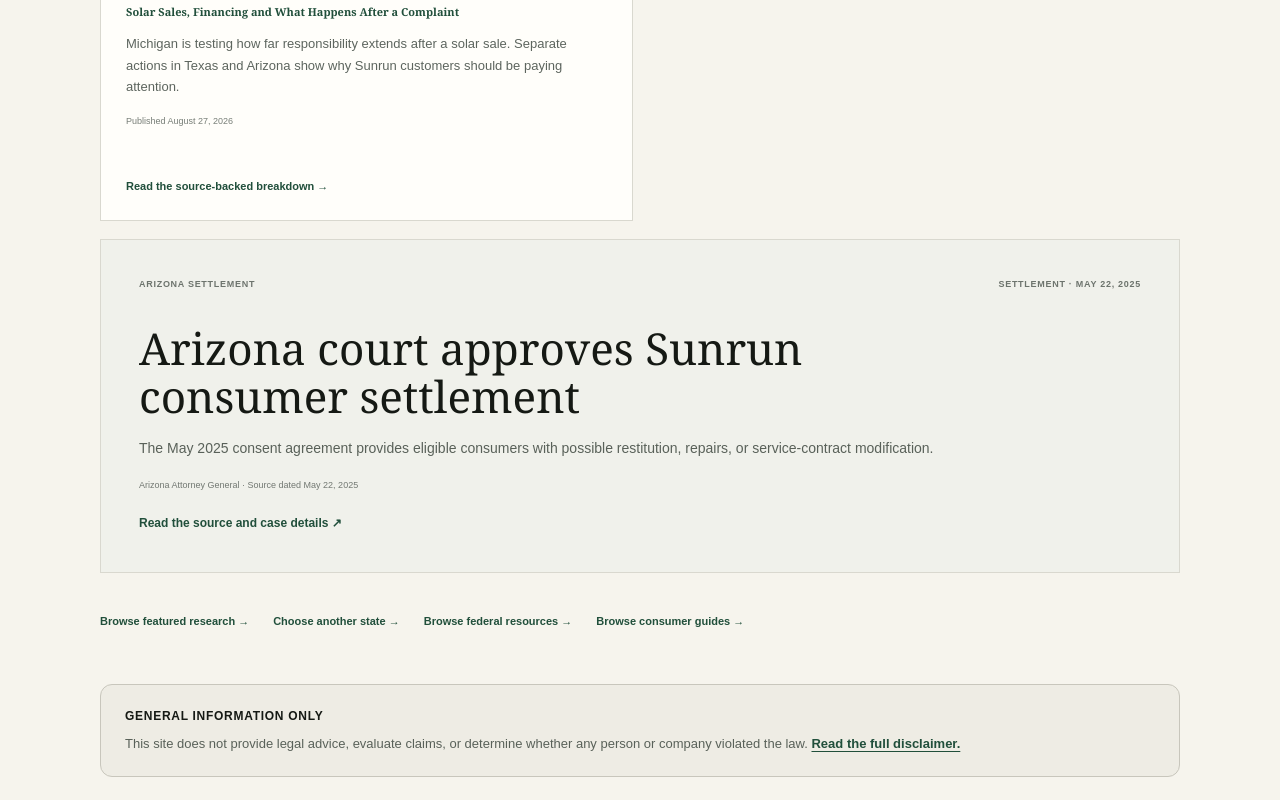
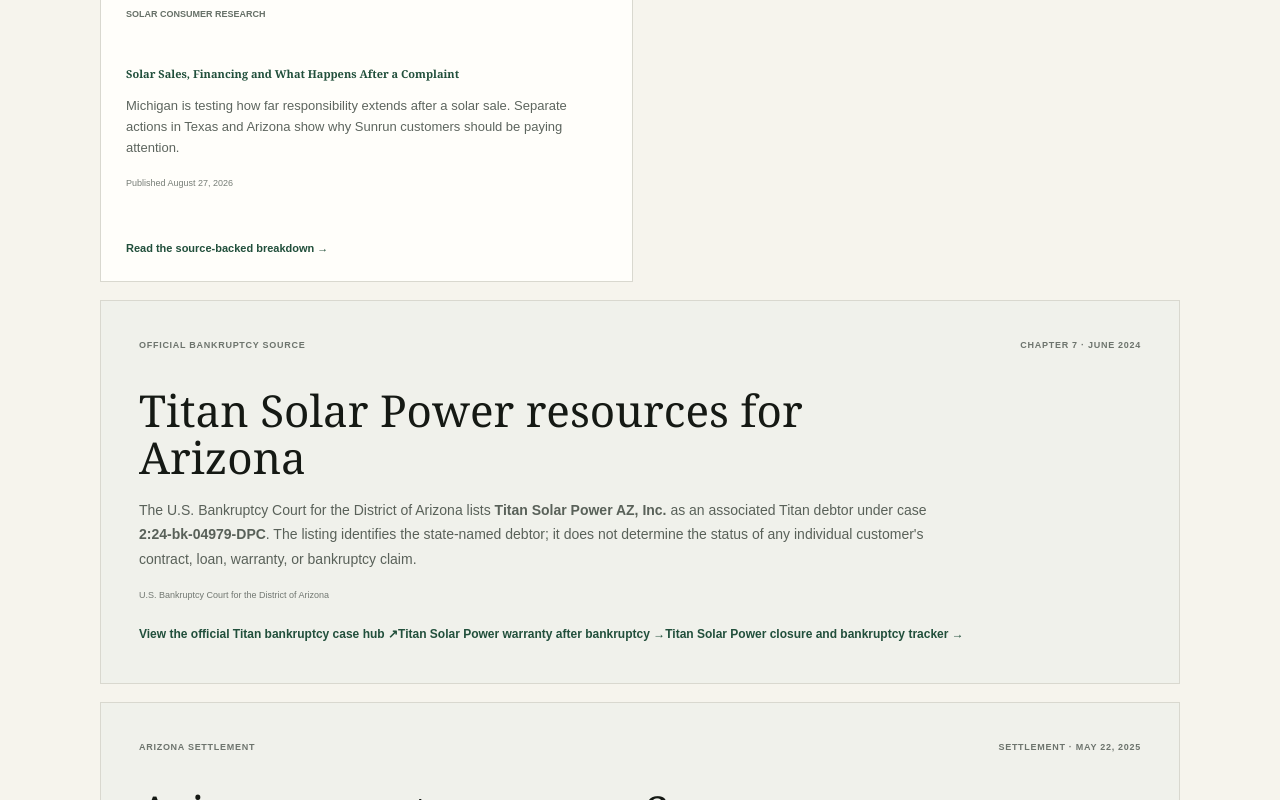
Before and after one commit to Decentralized-Rob/solar-consumer-research, a Next.js app: page /states/arizona in a window 1280 px wide. Shown: the part 2000-2800 px from the top of the page. Built offline with nearby package versions, Linux system fonts and the light colour scheme.

Commit message:
Link Titan bankruptcy sources into state pages

```diff
--- a/components/state-resource-page.tsx
+++ b/components/state-resource-page.tsx
@@ -4,11 +4,13 @@ import { resources, stateSlug } from "../lib/content";
 import { featuredStateSources } from "../lib/featured-state-sources";
 import { getResearchStoriesForState } from "../lib/research-stories";
 import { consumerProtectionByState, getStateSolarCase } from "../lib/state-research";
+import { getTitanStateBankruptcy, titanBankruptcyCourtUrl } from "../lib/titan-state-research";
 
 export function StateResourcePage({ state }: { state: { code: string; name: string; available: boolean } }) {
   const consumerProtection = consumerProtectionByState[state.code];
   const solarCase = getStateSolarCase(state.code);
   const relatedResearch = getResearchStoriesForState(state.code);
+  const titanBankruptcy = getTitanStateBankruptcy(state.code);
   const stateResources = resources.filter(
     (item) => item.stateCode === state.code
       && item.id !== "ma-electric-company"
@@ -20,20 +22,27 @@ export function StateResourcePage({ state }: { state: { code: string; name: stri
   const displayedSolarCase = solarCase && (solarCase.location === state.name || currentEnforcementSources.length === 0)
     ? solarCase
     : undefined;
-  const hasExpandedSources = stateResources.length > 0 || currentEnforcementSources.length > 0;
+  const hasExpandedSources = stateResources.length > 0 || currentEnforcementSources.length > 0 || Boolean(titanBankruptcy);
   const pageSchema = {
     "@context": "https://schema.org",
     "@type": "CollectionPage",
     name: consumerProtection.title,
     description: `${consumerProtection.summary} ${hasExpandedSources ? "Additional source-reviewed state resources are included." : "This page is a starting directory with one documented solar reference, not a complete state research file."}`,
     url: `https://solarcomplaint.com/states/${stateSlug(state.name)}`,
-    dateModified: relatedResearch.length > 0 ? "2026-08-27" : "2026-08-21",
+    dateModified: titanBankruptcy ? "2026-08-28" : relatedResearch.length > 0 ? "2026-08-27" : "2026-08-21",
     spatialCoverage: { "@type": "AdministrativeArea", name: state.name },
     about: [
       { "@type": "Thing", name: `${state.name} consumer complaint route` },
       { "@type": "Thing", name: "Residential solar consumer protection" },
+      titanBankruptcy && { "@type": "Thing", name: `Titan Solar Power ${state.name}` },
+    ].filter(Boolean),
+    relatedLink: [
+      ...relatedResearch.map((story) => `https://solarcomplaint.com${story.href}`),
+      ...(titanBankruptcy ? [
+        "https://solarcomplaint.com/cases/titan-solar-power",
+        "https://solarcomplaint.com/cases/titan-solar-power/warranty-after-bankruptcy",
+      ] : []),
     ],
-    relatedLink: relatedResearch.map((story) => `https://solarcomplaint.com${story.href}`),
     mainEntity: {
       "@type": "ItemList",
       itemListElement: [
@@ -70,6 +79,17 @@ export function StateResourcePage({ state }: { state: { code: string; name: stri
             url: displayedSolarCase.url,
           },
         },
+        titanBankruptcy && {
+          "@type": "ListItem",
+          position: currentEnforcementSources.length + (displayedSolarCase ? 3 : 2),
+          item: {
+            "@type": "WebPage",
+            name: `${titanBankruptcy.debtorName} bankruptcy case reference`,
+            description: `The bankruptcy court lists ${titanBankruptcy.debtorName} as an associated Chapter 7 debtor under case ${titanBankruptcy.caseNumber}.`,
+            provider: { "@type": "GovernmentOrganization", name: "U.S. Bankruptcy Court for the District of Arizona" },
+            url: titanBankruptcyCourtUrl,
+          },
+        },
       ].filter(Boolean),
     },
   };
@@ -87,6 +107,7 @@ export function StateResourcePage({ state }: { state: { code: string; name: stri
         <a href="#consumer-protection">Official {state.name} complaint route</a>
         {currentEnforcementSources.length > 0 && <a href="#current-enforcement-sources">Current enforcement sources</a>}
         {relatedResearch.length > 0 && <a href="#related-research">Related research</a>}
+        {titanBankruptcy && <a href="#titan-solar-power">Titan Solar Power resources</a>}
         {displayedSolarCase && <a href="#solar-case">Documented {displayedSolarCase.caseType} reference</a>}
       </nav>
 
@@ -138,6 +159,18 @@ export function StateResourcePage({ state }: { state: { code: string; name: stri
         </section>
       )}
 
+      {titanBankruptcy && (
+        <section id="titan-solar-power" className="state-case-feature" aria-labelledby="titan-solar-power-title">
+          <div className="state-source-meta"><span>Official bankruptcy source</span><span>Chapter 7 · June 2024</span></div>
+          <h2 id="titan-solar-power-title">Titan Solar Power resources for {state.name}</h2>
+          <p>The U.S. Bankruptcy Court for the District of Arizona lists <strong>{titanBankruptcy.debtorName}</strong> as an associated Titan debtor under case <strong>{titanBankruptcy.caseNumber}</strong>. The listing identifies the state-named debtor; it does not determine the status of any individual customer&apos;s contract, loan, warranty, or bankruptcy claim.</p>
+          <small>U.S. Bankruptcy Court for the District of Arizona</small>
+          <a href={titanBankruptcyCourtUrl} target="_blank" rel="noreferrer">View the official Titan bankruptcy case hub ↗</a>
+          <Link href="/cases/titan-solar-power/warranty-after-bankruptcy">Titan Solar Power warranty after bankruptcy →</Link>
+          <Link href="/cases/titan-solar-power">Titan Solar Power closure and bankruptcy tracker →</Link>
+        </section>
+      )}
+
       {displayedSolarCase && (
         <section id="solar-case" className="state-case-feature" aria-labelledby="solar-case-title">
           <div className="state-source-meta"><span>{displayedSolarCase.relevance}</span><span>{displayedSolarCase.caseType} · {displayedSolarCase.publishedAt}</span></div>
```
